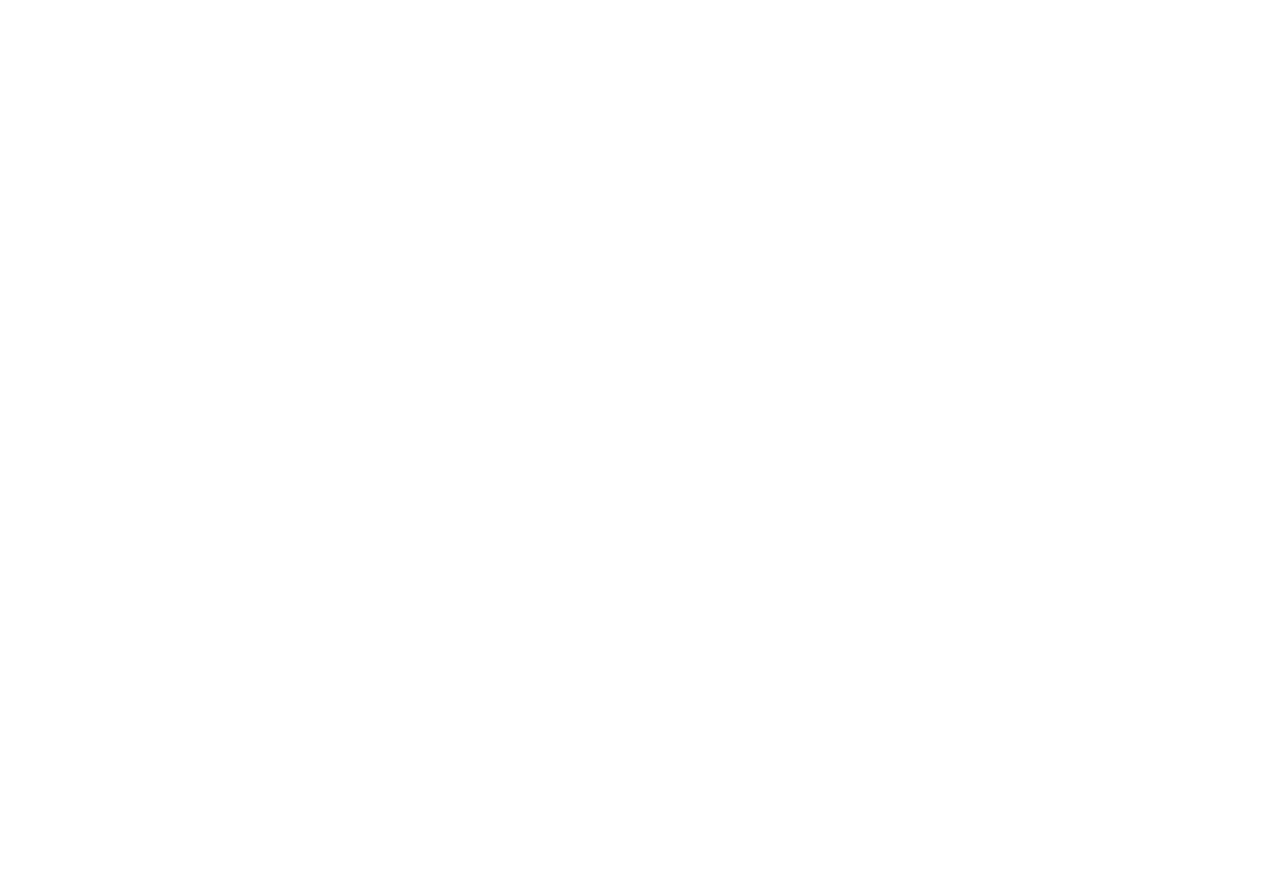
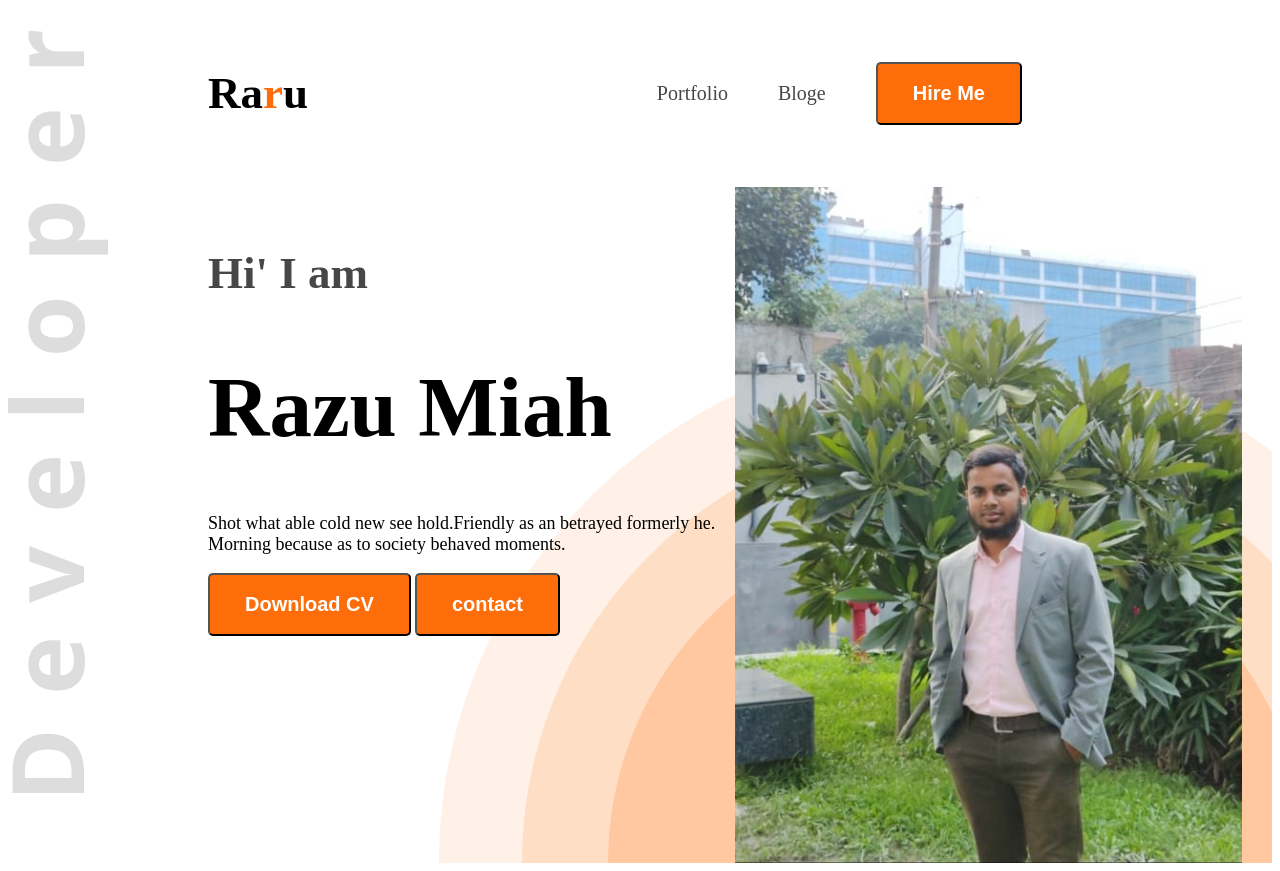
Before and after one commit to razu0169/web-dev-portfolio-01, a plain HTML site: page index.html in a window 1280 px wide. Before the commit the page ends 800 px from the top, so only its background shows below. Drawn offline with Linux system fonts and the light colour scheme.

Commit message:
added on protfolio

```diff
--- a/index.html
+++ b/index.html
@@ -1,12 +1,44 @@
 <!DOCTYPE html>
 <html lang="en">
+
 <head>
         <meta charset="UTF-8">
         <meta name="viewport" content="width=device-width, initial-scale=1.0">
         <title>Portfolio Website</title>
+        <link rel="preconnect" href="https://fonts.googleapis.com">
+        <link rel="preconnect" href="https://fonts.gstatic.com" crossorigin>
+        <link href="https://fonts.googleapis.com/css2?family=Open+Sans:ital,wght@0,300..800;1,300..800&display=swap"
+                rel="stylesheet">
+        <link rel="stylesheet" href="styles/portfolio.css">
+
 </head>
-<body>
-        <header>
+
+<body .open-sans-normal>
+        <header class="header">
+                <nav>
+                        <h2 class="nav-fitle">Ra<span class="text-primary">r</span>u</h2>
+                        <ul>
+                                <li> <a class="dark-2" href="">Portfolio</a></li>
+                                <li><a class="dark-2">Bloge</a></li>
+                                <li><button class="btn-primary">Hire Me</button></li>
+                        </ul>
+
+                </nav>
+                <div class="banner">
+
+                        <div class="banner-container">
+                                <h4 class="banner-greetings dark-2">Hi' I am</h4>
+                                <h1 class="banner-title">Razu Miah</h1>
+
+                                <p class="banner-description">Shot what able cold new see hold.Friendly as an betrayed formerly he. Morning because as to society behaved moments.</p>
+                                <button class="btn-primary">Download CV</button>
+                                <button class="btn-primary">contact</button>
+
+                        </div>
+                        <img class="banner-portfolio-pic" src="images/razu.jpg" alt="">
+
+                </div>
+
 
         </header>
         <main>
@@ -17,4 +49,5 @@
         </footer>
 
 </body>
+
 </html>
--- /dev/null
+++ b/styles/portfolio.css
@@ -0,0 +1,94 @@
+.open-sans-normal {
+        font-family: "Open Sans", sans-serif;
+        font-optical-sizing: auto;
+        font-style: normal;
+        font-variation-settings:
+                "wdth" 100;
+}
+
+nav {
+        display: flex;
+        justify-content: space-between;
+        margin: 30px 200px;
+
+}
+
+/* shared style */
+.text-primary {
+        color: #FD6E0A;
+}
+
+/* nav style */
+nav ul {
+        display: flex;
+        /* gap: 50px; */
+        align-items: center;
+        /* justify-content: center; */
+}
+
+.btn-primary {
+        background-color: #FD6E0A;
+        font-weight: bold;
+        font-size: 20px;
+        color: white;
+        padding: 18px 35px;
+        border-radius: 5px;
+
+}
+
+.dark-2 {
+        color: #474747;
+}
+
+.nav-fitle {
+        font-weight: 800;
+        font-size: 45px;
+}
+
+nav ul li {
+        list-style: none;
+        margin-right: 50px;
+
+}
+
+nav ul li a {
+        text-decoration: none;
+        font-size: 20px;
+}
+
+/* banner style */
+/* header */
+.header{
+        background-image: url(../images/developer.png), url('../images/header_bg.png');
+        background-repeat: no-repeat;
+        background-position: top left, bottom right;
+
+}
+.banner {
+        display: flex;
+        justify-content: space-between;
+        margin: 0px 30px 0px 200px;
+}
+
+.banner-container {
+        max-width: 580px;
+}
+
+.banner-greetings {
+        font-size: 45px;
+        font-weight: 600;
+}
+
+.banner-title {
+        font-weight: bold;
+        font-size: 85px;
+}
+
+.banner-description {
+        font-size: 18px;
+}
+
+.banner-portfolio-pic {
+        width: 584px;
+        height: 676px;
+}
```
Also changed, not shown: images/razu.jpg (added).
